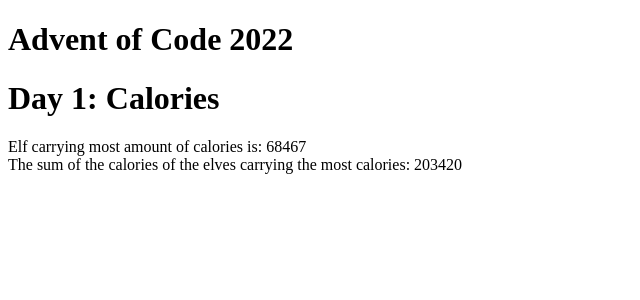
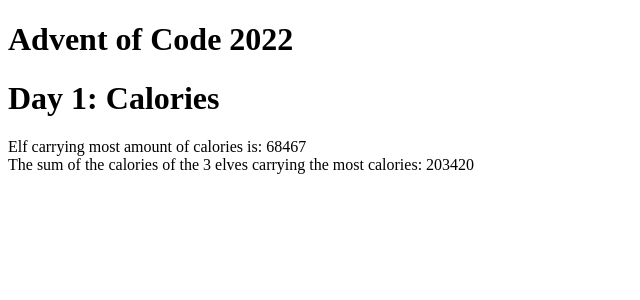
Before and after one commit to nyahehnagi/adventofcode2022, a React app: page / in a window 1280 px wide. Shown: the top 300 px of the page, without its empty margins (0-640 px from the left). Built offline with nearby package versions, Linux system fonts and the light colour scheme.

Commit message:
tweaked website a little to show there were 3 elves

```diff
--- a/src/components/Calories/Calories.tsx
+++ b/src/components/Calories/Calories.tsx
@@ -44,7 +44,7 @@ const Calories = ({data}:ICalories): ReactElement => {
       <div>
           <h1>Day 1: Calories</h1>
           <div>Elf carrying most amount of calories is: {getCalories(backpacks, 1)}</div>
-          <div>The sum of the calories of the elves carrying the most calories: {getCalories(backpacks, 3)}</div>
+          <div>The sum of the calories of the 3 elves carrying the most calories: {getCalories(backpacks, 3)}</div>
       </div>
   );
 
```
Also changed, not shown: 1 other file (tests, documents, lock files or other folders).
